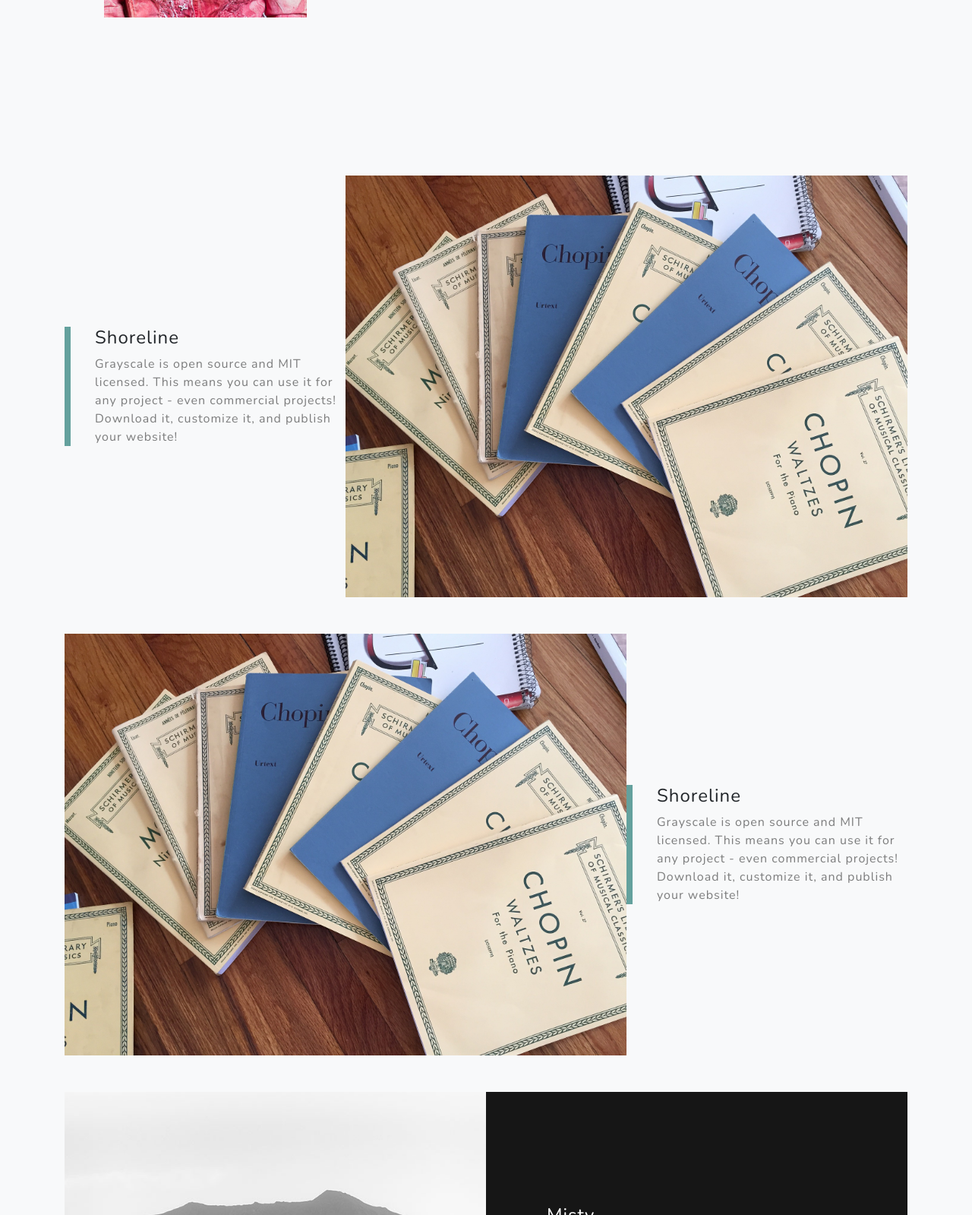
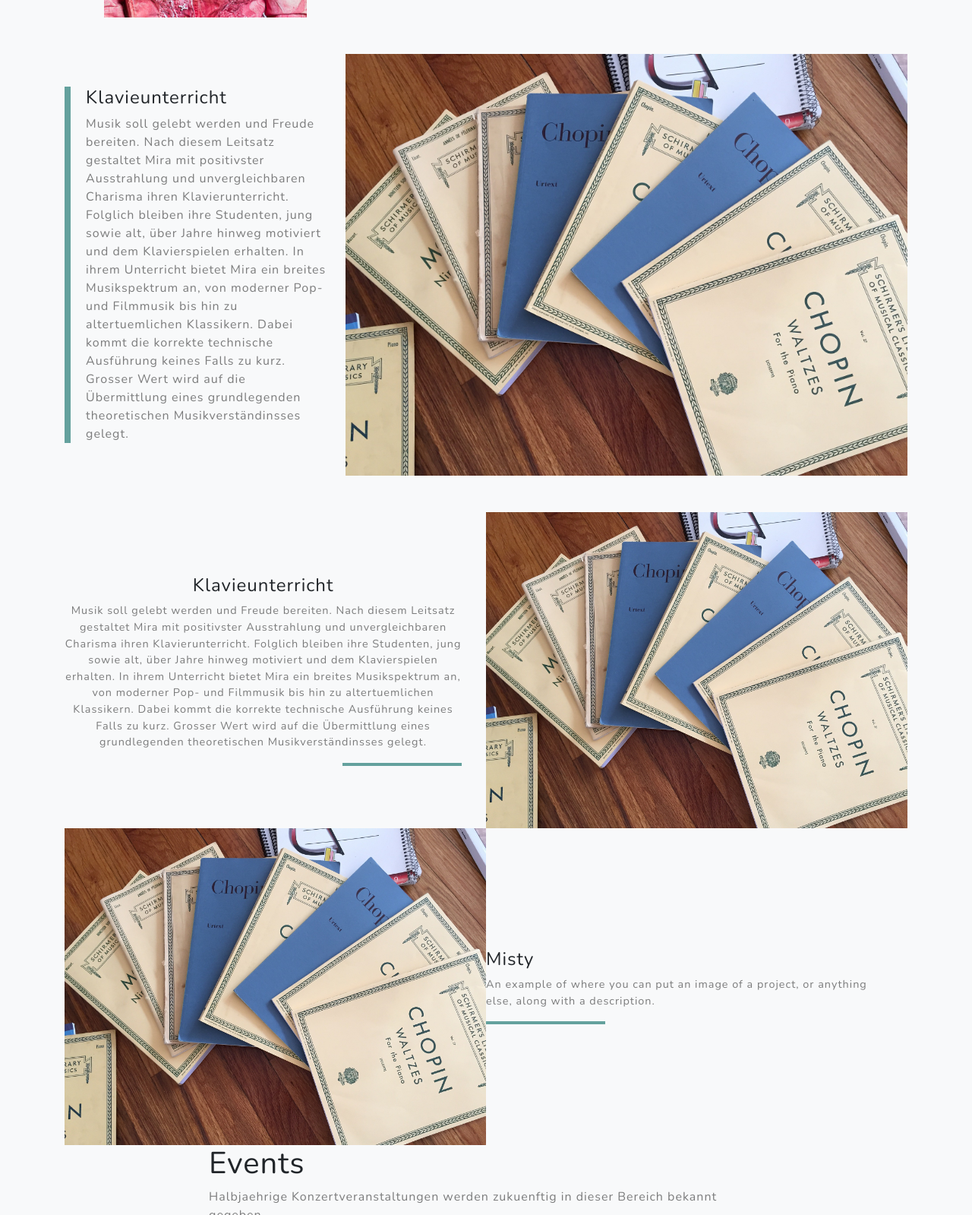
Before and after one commit to anose001/Music-with-mira, a website: page index.html in a window 1280 px wide. Shown: the part 1201-2800 px from the top of the page at 76% size. Drawn offline with nearby package versions, Linux system fonts and the light colour scheme.

Commit message:
More formatting

```diff
--- a/css/grayscale.css
+++ b/css/grayscale.css
@@ -195,6 +195,10 @@
   /* background: linear-gradient(to bottom, #161616 20%, rgba(248, 249, 250, 1) 60%, rgba(248, 249, 250, 1) 100%); */
 }
 
+.about-section .row{
+  margin-bottom: : 10rem;
+}
+
 .about-section p {
   margin-bottom: 1.25rem;
 }
@@ -204,36 +208,54 @@
   padding-right: 0rem;
 }
 
+.showHide {
+  display: block;
+}
+.showHideReversed {
+  display: none;
+}
+
 @media (min-width: 992px) {
   .about-section .featured-text {
     padding: 0 0 0 1.25rem;
     border-left: 0.5rem solid #64a19d;
   }
+  .showHide {
+    display: none;
+  }
+  .showHideReversed {
+    display: block;
+  }
 }
 
 .projects-section {
-  padding: 10rem 0;
+  padding: 0rem 0;
 }
 
 .projects-section .featured-text {
-  padding: 2rem;
+  padding-top: 1.5rem;
 }
 
 @media (min-width: 992px) {
   .projects-section .featured-text {
-    padding: 0 0 0 2rem;
+    padding: 0 0 0 1.25rem;
     border-left: 0.5rem solid #64a19d;
+    padding-right: 1.25rem;
+    text-align: "right";
+  }
+  .showHide  { display: none;
   }
 }
 
 .projects-section .project-text {
-  padding: 3rem;
+  padding-right: 1rem;
   font-size: 90%;
 }
 
 @media (min-width: 992px) {
   .projects-section .project-text {
-    padding: 5rem;
+    padding-top: 0rem;
+    padding-right: 2rem;
   }
   .projects-section .project-text hr {
     border-color: #64a19d;
--- a/index.html
+++ b/index.html
@@ -37,13 +37,13 @@
       <div class="collapse navbar-collapse" id="navbarResponsive">
         <ul class="navbar-nav ml-auto">
           <li class="nav-item">
-            <a class="nav-link js-scroll-trigger" href="#about">&Uuml;ber Mich</a>
+            <a class="nav-link js-scroll-trigger" href="#about">&Uuml;ber Mira</a>
           </li>
           <li class="nav-item">
-            <a class="nav-link js-scroll-trigger" href="#piano">Klavierunterricht</a>
+            <a class="nav-link js-scroll-trigger" href="#projects">Klavierunterricht</a>
           </li>
           <li class="nav-item">
-            <a class="nav-link js-scroll-trigger" href="#projects">Events</a>
+            <a class="nav-link js-scroll-trigger" href="#events">Events</a>
           </li>
           <li class="nav-item">
             <a class="nav-link js-scroll-trigger" href="#contact">Kontakt</a>
@@ -67,12 +67,10 @@
   <!-- About Section -->
   <section id="about" class="about-section text-center">
     <div class="container">
-      <!-- Title row
-      <div class="row">
-        <div class="col-lg-8 mx-auto">
-          <h2 class="text-black-50 mb-0">&Uuml;ber mich</h2>
-        </div>
-      </div> -->
+      <!-- Title row-->
+      <div class="showHide">
+        <h4>&Uuml;ber Mira</h4>
+      </div>
       <!-- Information row -->
       <div class="row align-items-center no-gutters mb-4 mb-lg-5">
         <div class="col-xl-4 col-lg-4">
@@ -83,13 +81,12 @@
             <h2 class="text-black-50 mb-0">&Uuml;ber mich</h2>
           </div>-->
           <div class="featured-text text-center text-lg-left">
-            <p class="text-black-50 mb-0">Die Musik lebte schon immer in ihrem Zuhause: Die Großmutter von Miroslawa Nosek war Opernsängerin, ihr Vater komponierte aus Leidenschaft. Sie selbst begann mit fünf Jahren das Klavierspielen. <br><br>
+            <h4 class="showHideReversed">&Uuml;ber Mira</h4>
+            <p class="text-black-50 mb-0">Die Musik lebte schon immer in ihrem Zuhause: Die Großmutter von Miroslawa Nosek (kurz Mira) war Opernsängerin, ihr Vater komponierte aus Leidenschaft. Sie selbst begann mit fünf Jahren das Klavierspielen. <br><br>
 
             Während ihrer Schulzeit am Gymnasium von Rybnik (Polen) startete sie ihre Ausbildung an der Musikhochschule und bekam dort Klavier- und Gesangsunterricht mit dem Schwerpunkt auf Klassik. Nach dem Abitur im Jahr 1984 absolvierte sie an der Musikhochschule ihren Abschluss als Musikpädagogin. <br><br>
 
-            In Rybnik arbeitete Miroslawa Nosek als Klavierlehrerin und als Musikerin am örtlichen Theater. Nach ihrem Umzug nach Augsburg im Jahr 1998 setzte sie hier ihre Tätigkeit als private Klavierlehrerin fort. Ihre besondere Liebe gilt dem Komponisten Chopin.
-
-            In ihrem Unterricht bietet sie ein breites Spektrum, angefangen von Popmusik bis hin zu den Klassikern.</p>
+            In Rybnik arbeitete Mira als Klavierlehrerin und als Musikerin am örtlichen Theater. Nach ihrem Umzug nach Augsburg im Jahr 1998 setzte sie hier ihre Tätigkeit als private Klavierlehrerin fort. Ihre besondere Liebe gilt dem Komponisten Chopin. Seit Mai 2012 unterrichtet Mira am Musikinstitut Hochzoll.</p>
           </div>
         </div>
       </div>
@@ -106,8 +103,9 @@
       <div class="row align-items-center no-gutters mb-4 mb-lg-5">
         <div class="col-xl-4 col-lg-5">
           <div class="featured-text text-center text-lg-left">
-            <h4>Shoreline</h4>
-            <p class="text-black-50 mb-0">Grayscale is open source and MIT licensed. This means you can use it for any project - even commercial projects! Download it, customize it, and publish your website!</p>
+            <!-- <h4 class="showHide">Klavierunterricht</h4>-->
+            <h4>Klavieunterricht</h4>
+            <p class="text-black-50 mb-0"> Musik soll gelebt werden und Freude bereiten. Nach diesem Leitsatz gestaltet Mira mit positivster Ausstrahlung und unvergleichbaren Charisma ihren Klavierunterricht. Folglich bleiben ihre Studenten, jung sowie alt, &uuml;ber Jahre hinweg motiviert und dem Klavierspielen erhalten. In ihrem Unterricht bietet Mira ein breites Musikspektrum an, von moderner Pop- und Filmmusik bis hin zu altertuemlichen Klassikern. Dabei kommt die korrekte technische Ausf&uuml;hrung keines Falls zu kurz. Grosser Wert wird auf die &Uuml;bermittlung eines grundlegenden theoretischen Musikverst&auml;ndinsses gelegt.</p>
           </div>
         </div>
         <div class="col-xl-8 col-lg-7">
@@ -115,31 +113,18 @@
         </div>
       </div>
 
-      <!-- Featured Project Row2 -->
-      <div class="row align-items-center no-gutters mb-4 mb-lg-5">
-        <div class="col-xl-8 col-lg-7">
-          <img class="img-fluid mb-3 mb-lg-0" src="img/Kavierlernen.jpg" alt="">
+      <!-- Project One Row -->
+      <div class="row justify-content-center no-gutters">
+        <div class="col-lg-6">
+          <img class="img-fluid" src="img/Kavierlernen.jpg" alt="">
         </div>
-        <div class="col-xl-4 col-lg-5">
-          <div class="featured-text text-center text-lg-left">
-            <h4>Shoreline</h4>
-            <p class="text-black-50 mb-0">Grayscale is open source and MIT licensed. This means you can use it for any project - even commercial projects! Download it, customize it, and publish your website!</p>
-          </div>
-        </div>
-      </div>
-
-      <!-- Project One Row -->
-      <div class="row justify-content-center no-gutters mb-5 mb-lg-0">
-        <div class="col-lg-6">
-          <img class="img-fluid" src="img/demo-image-01.jpg" alt="">
-        </div>
-        <div class="col-lg-6">
-          <div class="bg-black text-center h-100 project">
+        <div class="col-lg-6 order-lg-first">
+          <div class="text-center h-100 project">
             <div class="d-flex h-100">
-              <div class="project-text w-100 my-auto text-center text-lg-left">
-                <h4 class="text-white">Misty</h4>
-                <p class="mb-0 text-white-50">An example of where you can put an image of a project, or anything else, along with a description.</p>
-                <hr class="d-none d-lg-block mb-0 ml-0">
+              <div class="project-text w-100 my-auto text-center">
+                <h4>Klavieunterricht</h4>
+                <p class="text-black-50 mb-0"> Musik soll gelebt werden und Freude bereiten. Nach diesem Leitsatz gestaltet Mira mit positivster Ausstrahlung und unvergleichbaren Charisma ihren Klavierunterricht. Folglich bleiben ihre Studenten, jung sowie alt, &uuml;ber Jahre hinweg motiviert und dem Klavierspielen erhalten. In ihrem Unterricht bietet Mira ein breites Musikspektrum an, von moderner Pop- und Filmmusik bis hin zu altertuemlichen Klassikern. Dabei kommt die korrekte technische Ausf&uuml;hrung keines Falls zu kurz. Grosser Wert wird auf die &Uuml;bermittlung eines grundlegenden theoretischen Musikverst&auml;ndinsses gelegt.</p>
+                <hr class="d-none d-lg-block mb-0 mr-0">
               </div>
             </div>
           </div>
@@ -147,17 +132,17 @@
       </div>
 
       <!-- Project Two Row -->
-      <div class="row justify-content-center no-gutters">
+      <div class="row justify-content-center no-gutters mb-5 mb-lg-0">
         <div class="col-lg-6">
-          <img class="img-fluid" src="img/demo-image-02.jpg" alt="">
+          <img class="img-fluid" src="img/Kavierlernen.jpg" alt="">
         </div>
-        <div class="col-lg-6 order-lg-first">
-          <div class="bg-black text-center h-100 project">
+        <div class="col-lg-6">
+          <div class="text-center h-100 project">
             <div class="d-flex h-100">
-              <div class="project-text w-100 my-auto text-center text-lg-right">
-                <h4 class="text-white">Mountains</h4>
-                <p class="mb-0 text-white-50">Another example of a project with its respective description. These sections work well responsively as well, try this theme on a small screen!</p>
-                <hr class="d-none d-lg-block mb-0 mr-0">
+              <div class="project-text w-100 my-auto text-center text-lg-left">
+                <h4 class="text-black">Misty</h4>
+                <p class="mb-0 text-black-50">An example of where you can put an image of a project, or anything else, along with a description.</p>
+                <hr class="d-none d-lg-block mb-0 ml-0">
               </div>
             </div>
           </div>
@@ -168,14 +153,14 @@
   </section>
 
   <!-- Piano Section -->
-  <section id="piano" class="projects-section bg-light">
+  <section id="events" class="projects-section bg-light">
     <div class="container">
 	 <!-- Featured Project Row -->
 	  <div class="row">
 		  <div class="col-lg-8 mx-auto">
 		    <!--<div class="featured-text text-center text-lg-left">-->
-			  <h1>The piano</h1>
-			    <p class="text-black-50 mb-0">This is a small section about how passionate I am about the piano.</p>
+			  <h1>Events</h1>
+			    <p class="text-black-50 mb-0">Halbjaehrige Konzertveranstaltungen werden zukuenftig in dieser Bereich bekannt gegeben.</p>
             <!--</div>-->
 		  </div>
 	  </div>
```
